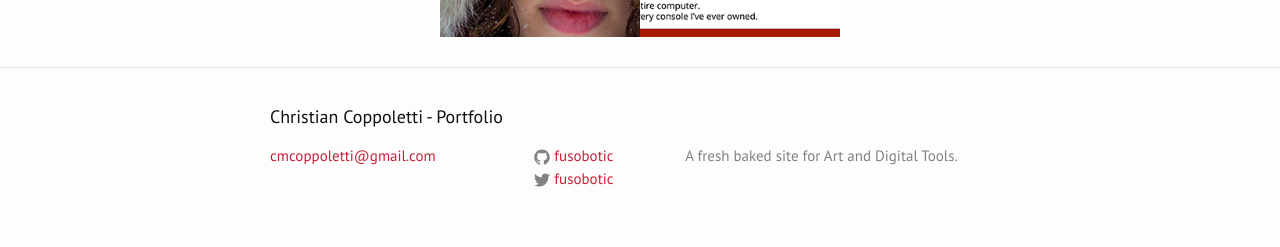
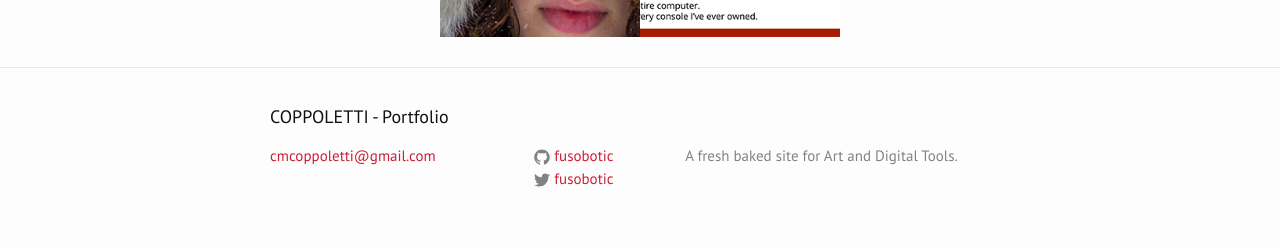
Before and after one commit to fusobotic/fusobotic, a Jekyll site: the page built from index.html, in a window 1280 px wide. Shown: the part 920-1167 px from the top of the page. Built offline with Jekyll 4.4.1, drawn with Linux system fonts in a browser that asks for light colours.

Commit message:
Added Favicon

```diff
--- a/_config.yml
+++ b/_config.yml
@@ -6,7 +6,7 @@
 # 'jekyll serve'. If you change this file, please restart the server process.
 
 # Site settings
-title: Christian Coppoletti - Portfolio
+title: COPPOLETTI - Portfolio
 email: cmcoppoletti@gmail.com
 description: > # this means to ignore newlines until "baseurl:"
   A fresh baked site for Art and Digital Tools.
--- a/_includes/head.html
+++ b/_includes/head.html
@@ -11,4 +11,5 @@
   <link rel="canonical" href="{{ page.url | replace:'index.html','' | prepend: site.baseurl | prepend: site.url }}">
   <link rel="alternate" type="application/rss+xml" title="{{ site.title }}" href="{{ "/feed.xml" | prepend: site.baseurl | prepend: site.url }}">
   <script type="text/javascript" src="{{ "/assets/prefixfree.min.js" | prepend: site.baseurl }}"></script>
+  <link rel='shortcut icon' href='favicon.ico?' type='image/x-icon'/>
 </head>
```
Also changed, not shown: assets/favicon.svg (added), favicon.ico (added).
